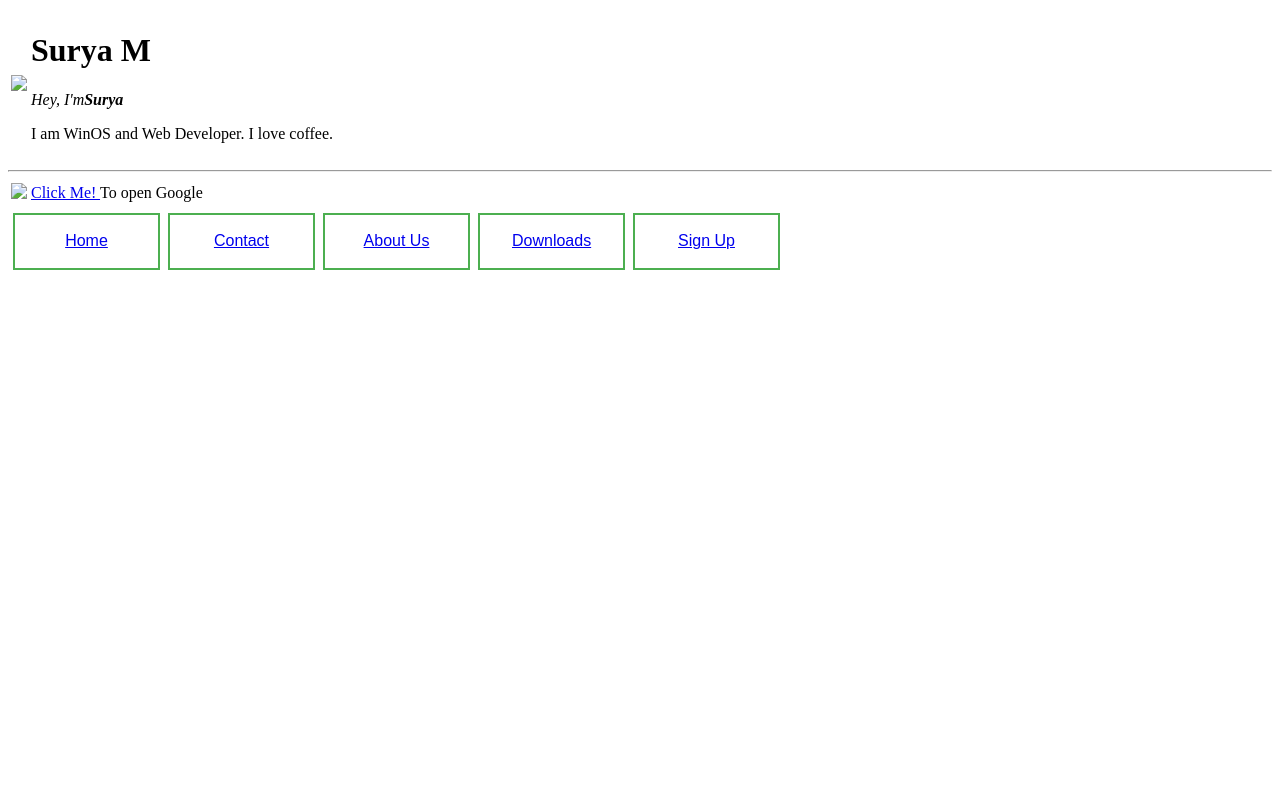
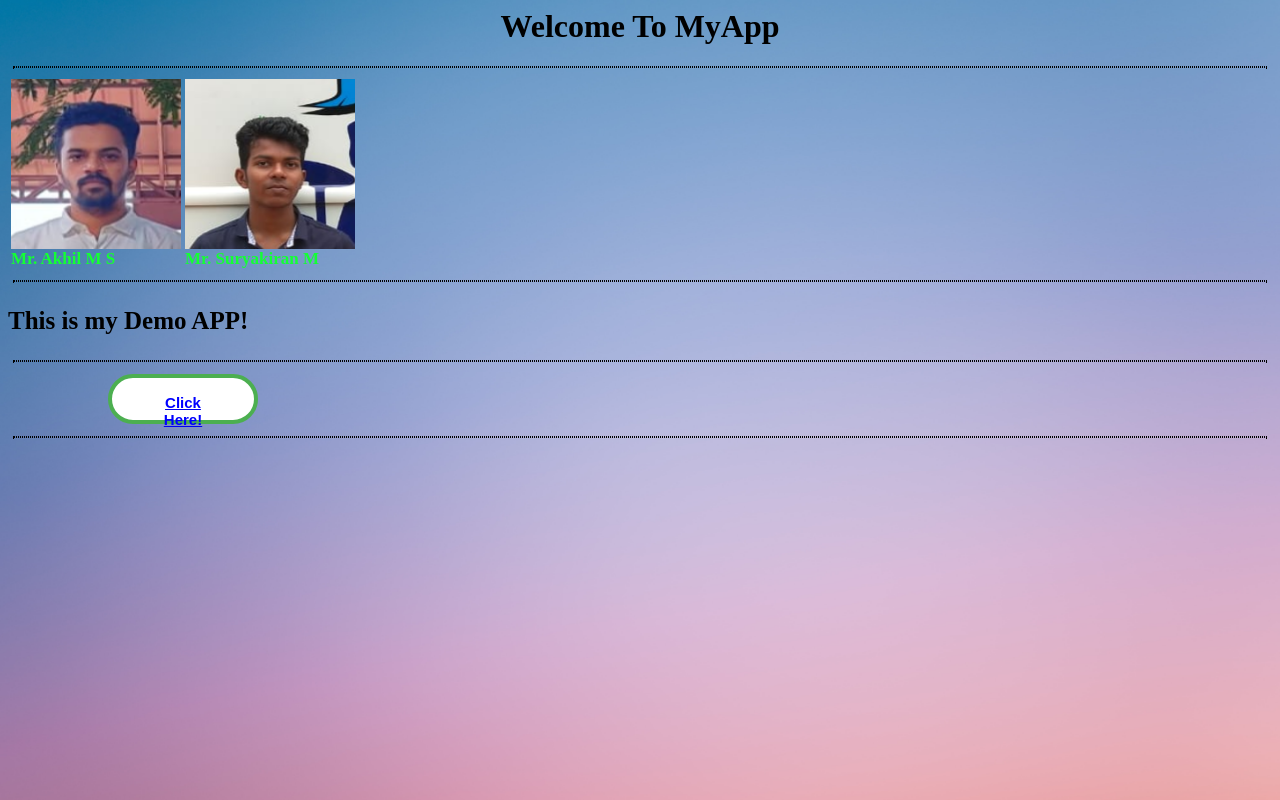
Before and after one commit to surya450/xv, a plain HTML site: page index.html in a window 1280 px wide. Drawn offline with Linux system fonts and the light colour scheme.

Commit message:
Add files via upload

```diff
--- a/index.html
+++ b/index.html
@@ -1,72 +1,89 @@
-<!doctype html>
-	<html lang="en">
+
+<html>
+
 <head>
-			<meta charset="utf-8">
-				<title>My Personal Site</title>
+    <meta charset="utf-8" />
 
 	<style>
 
 
- .button {
-  background-color: #4CAF50; /* Green */
+	body {
+  background-image: url('img/025.jpg');
+  background-repeat: no-repeat;
+  background-attachment: fixed;
+  background-size: cover;
+}
+
+	hr {
+
+ border-top: none;
+ border-style: dotted;
+ height: 0px;
+ width: 99%;
+ border-width:1px;
+
+
+
+}
+
+
+  button {
+  background-color: #14ff34; /* Green */
   border: none;
   color: white;
   padding: 16px 32px;
   text-align: center;
   text-decoration: none;
   display: inline-block;
-  font-size: 16px;
-  margin: 4px 2px;
+  font-size: 15px;
+  margin: 4px 100px;
   transition-duration: 0.4s;
   cursor: pointer;
+  border-radius: 25px;
+  background-color: white;
+  color: black;
+  border: 4px solid #4CAF50;
+
 }
 
-  .button1 {
-  background-color: white;
-  color: black;
-  border: 2px solid #4CAF50;
-  }
+
 
 
 
 	</style>
 
-
-
-
+    <title>Hello World</title>
 </head>
 
 <body>
 
-
-
-		<table>
-		  <tr>
-		    <td><img src="images/001.png"></td>
-			<td><h1>Surya M</h1>
-			<p><em>Hey, I'm<strong>Surya</strong></em></p>
-			<p>I am WinOS and Web Developer. I love coffee.</p></td>
-		  </tr>
-		</table>
+   <h1 style="text-align:center;">Welcome To MyApp</h1>
 
    <hr>
 
    <table>
-		<tr>
-		<td><img src="images/google.png" style=height:30px;width:30px"></td>
-		<td><a href="https://www.google.com">Click Me! <a>To open Google</a></a></td>
-		</tr>
+		<td>
+
+		<img src="img/004.png" style="height:170px;width:170px;"><br/>
+		<a style="color: #14ff34;font-size:17px;"><b>Mr. Akhil M S<i></i></b></a>
+
+		</td>
+		<td>
+		<img src="img/003.png" style="height:170px;width:170px;"><br/>
+		<a style="color: #14ff34;font-size:17px;"><b>Mr. Suryakiran M<i></i></b></a>
+
+		</td>
 	</table>
+	<hr>
 
-		<table>
-		<tr>
-		<td><button style="height:57px;width:147px" class="button button1"><a href="index.html">Home</a></button></td>
-		<td><button style="height:57px;width:147px" class="button button1"><a href="contact.html">Contact</a></button></td>
-		<td><button style="height:57px;width:147px" class="button button1"><a href="about.html">About Us</a></button></td>
-		<td><button style="height:57px;width:147px" class="button button1"><a href="downloads.html">Downloads</a></button></td>
-		<td><button style="height:57px;width:147px" class="button button1"><a href="signup.html">Sign Up</a></button></td>
-		</tr>
-		</table>
+	<p style="font-size:25px"><b>This is my Demo APP!</b></p>
+
+	<hr>
+
+	<button style="height:50px;width:150px;"><a href="index.html"><b style="color: blue;font-size:15px;">Click Here!</b></a></button>
+
+	<hr>
 
 </body>
+
 </html>
```
Also changed, not shown: img/003.png (added), img/004.png (added), img/025.jpg (added), img/logo.png (added), 1 other file. Lines whose indentation alone changed are shown as unchanged.
